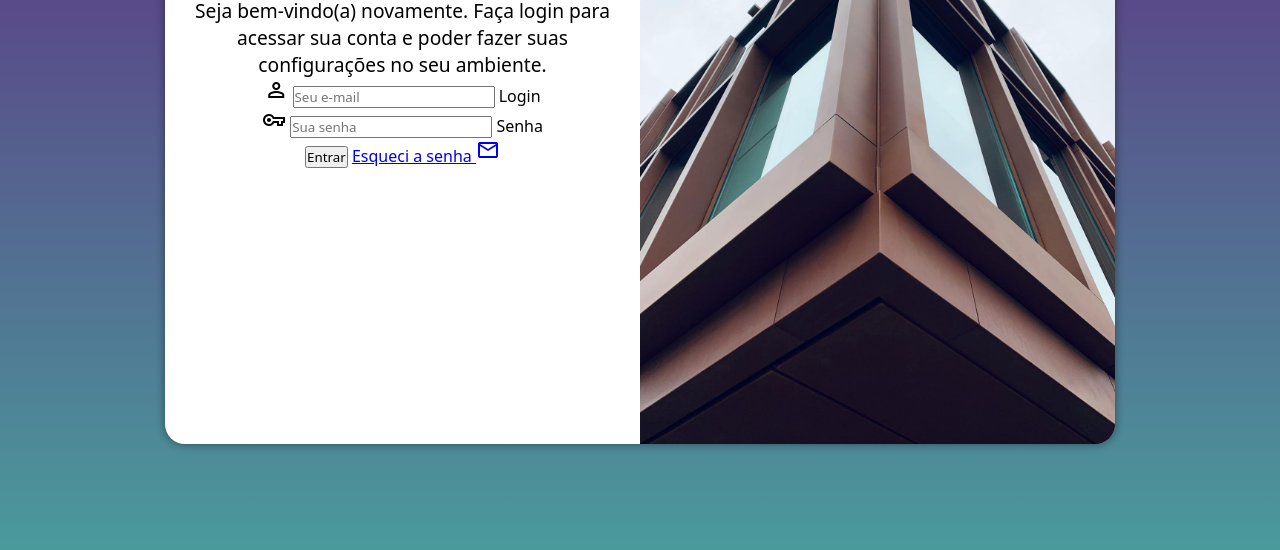
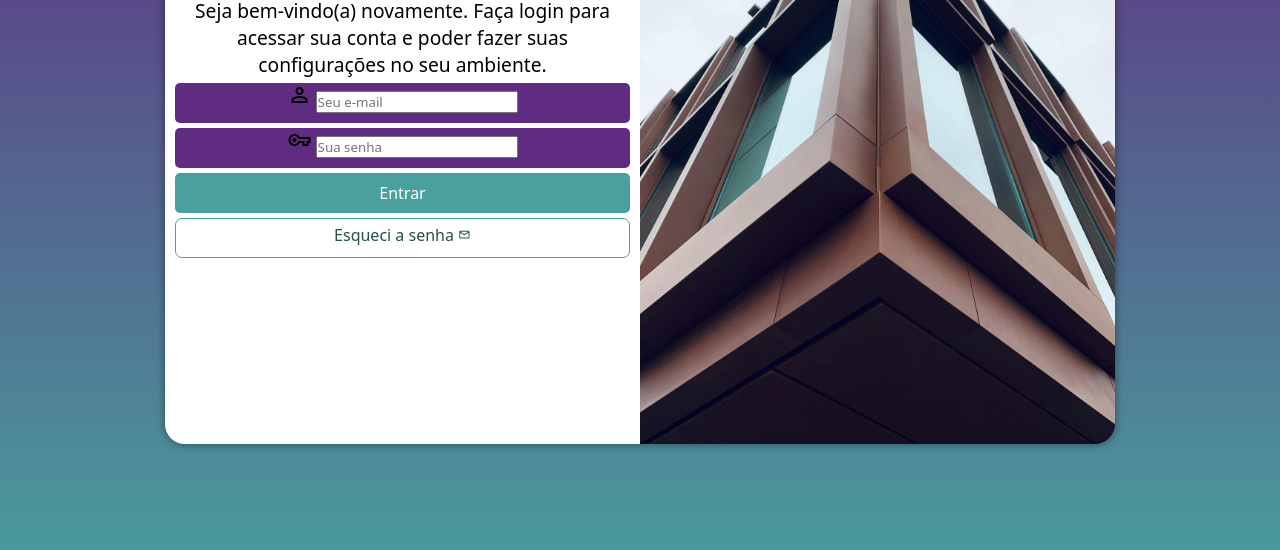
Before and after one commit to danielmartinscode/projeto-login, a plain HTML site: page index.html in a window 1280 px wide. Shown: the part 206-756 px from the top of the page. Drawn offline with nearby package versions, Linux system fonts and the light colour scheme.

Commit message:
quase finalizado a tela de login

```diff
--- a/estilos/style.css
+++ b/estilos/style.css
@@ -32,7 +32,7 @@ section#login{
     transform: translate(-50%, -50%);
     overflow: hidden;
     background-color: white;
-    width: 250px;
+    width: 260px;
     height: 500px;
     border-radius: 20px;
     box-shadow: 0px 0px 10px rgba(0, 0, 0, 0.450);
@@ -61,3 +61,55 @@ div#formulario {
 div#formulario > p{
     font-size: 0.8em;
 }
+
+form > div.campo {
+    background-color: #5f2c82;
+    width: 100%;
+    display: block;
+    height: 40px;
+    border-radius: 5px;
+    margin: 5px 0px;
+}
+
+div.campo > label {
+    display: none;
+}
+
+form > input[type=submit]{
+    display: block;
+    font-size: 1em;
+    width: 100%;
+    height: 40px;
+    background-color: #49a09d;
+    color: white;
+    border: none;
+    border-radius: 5px;
+    cursor: pointer;
+}
+
+form > input[type=submit]:hover{
+    background-color: #254e4d;
+}
+
+form > a.botao {
+    display: block;
+    text-align: center;
+    font-size: 1em;
+    width: 100%;
+    height: 40px;
+    padding-top: 5px;
+    margin-top: 5px;
+    background-color: white;
+    color: #254e4d;
+    border: 1px solid #49a09d ;
+    border-radius: 7px;
+    text-decoration: none;
+}
+
+form > a.botao:hover{
+    background-color: #69e4e0 ;
+}
+
+form > a.botao > i{
+    font-size: 0.8em;
+}
--- a/index.html
+++ b/index.html
@@ -29,7 +29,7 @@
                         <label for="isenha">Senha</label>
                     </div>
                     <input type="submit" value="Entrar">
-                    <a href="esqueci.html">Esqueci a senha <i class="material-symbols-outlined">mail</i></a>
+                    <a href="esqueci.html" class="botao">Esqueci a senha <i class="material-symbols-outlined">mail</i></a>
                 </form>
             </div>
         </section>
```
